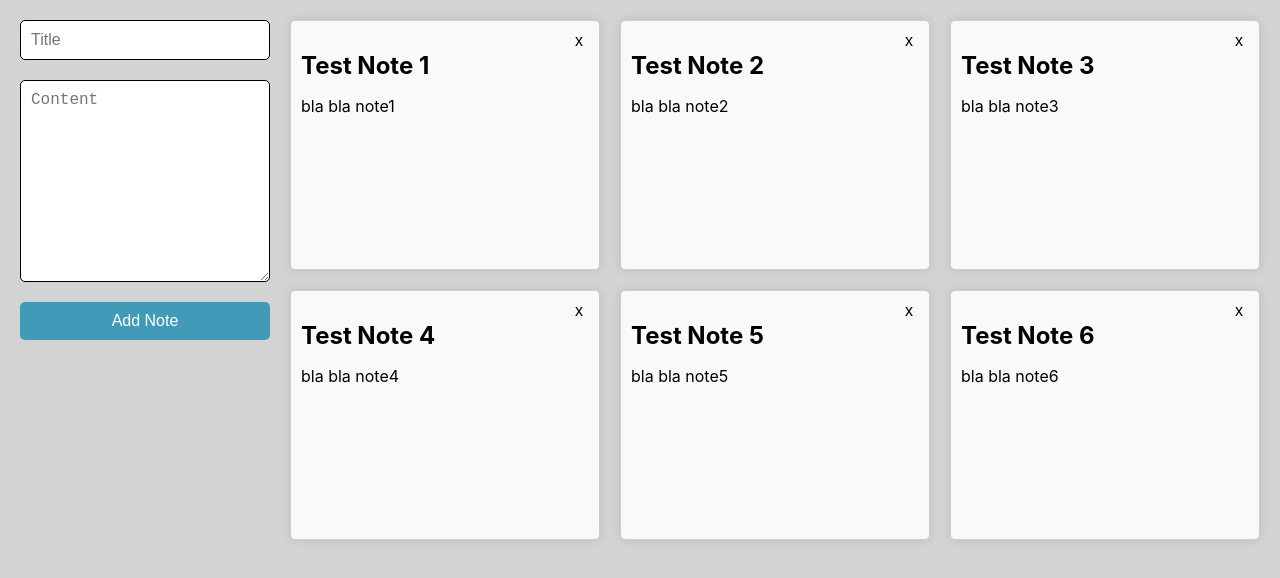
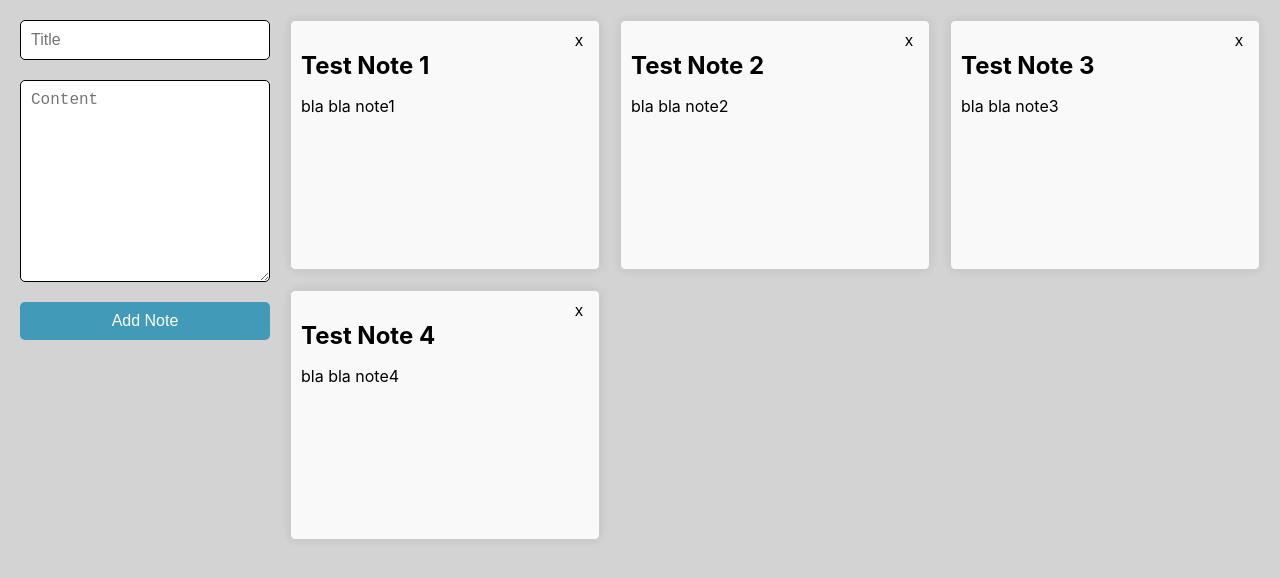
Before and after one commit to Babanila/note-app, a React (Create React App) app in the folder notes-app/: page / in a window 1280 px wide. Shown: the top 578 px of the page. Built offline with nearby package versions, Linux system fonts and the light colour scheme.

Commit message:
Add edit note handler

```diff
--- a/notes-app/src/App.tsx
+++ b/notes-app/src/App.tsx
@@ -28,22 +28,13 @@ const sampleNote = [
     title: "Test Note 4 ",
     content: "bla bla note4",
   },
-  {
-    id: 5,
-    title: "Test Note 5",
-    content: "bla bla note5",
-  },
-  {
-    id: 6,
-    title: "Test Note 6",
-    content: "bla bla note6",
-  },
 ];
 
 function App() {
   const [notes, setNotes] = useState<Note[]>(sampleNote);
   const [title, setTitle] = useState("");
   const [content, setContent] = useState("");
+  const [selectedNote, setSelectedNote] = useState<Note | null>(null);
 
   const handleAddNote = (event: React.FormEvent) => {
     event.preventDefault();
@@ -60,13 +51,53 @@ function App() {
   };
 
   const handleRemoveNote = (receiveId: number) => {
-    const filteredNotes = notes.filter(note => note.id !== receiveId);
+    const filteredNotes = notes.filter((note) => note.id !== receiveId);
     setNotes(filteredNotes);
+  };
+
+  const handleNoteClick = (note: Note) => {
+    setSelectedNote(note);
+    setTitle(note.title);
+    setContent(note.content);
+  };
+
+  const handleUpdateNote = (event: React.FormEvent) => {
+    event.preventDefault();
+
+    if (!selectedNote) {
+      return;
+    }
+
+    const updatedNote: Note = {
+      id: selectedNote.id,
+      title: title,
+      content: content,
+    };
+
+    const updatedNotesList = notes.map((note) =>
+      note.id === selectedNote.id ? updatedNote : note
+    );
+
+    setNotes(updatedNotesList);
+    setTitle("");
+    setContent("");
+    setSelectedNote(null);
+  };
+
+  const handleCancel = () => {
+    setTitle("");
+    setContent("");
+    setSelectedNote(null);
   };
 
   return (
     <div className="app-container">
-      <form className="note-form" onSubmit={handleAddNote}>
+      <form
+        className="note-form"
+        onSubmit={(event) =>
+          selectedNote ? handleUpdateNote(event) : handleAddNote(event)
+        }
+      >
         <input
           value={title}
           onChange={(event) => setTitle(event.target.value)}
@@ -82,17 +113,24 @@ function App() {
           required
         ></textarea>
 
-        <button type="submit">Add Note</button>
+        {selectedNote ? (
+          <div className="edit-buttons">
+            <button type="submit">Save</button>
+            <button onClick={handleCancel}>Cancel</button>
+          </div>
+        ) : (
+          <button type="submit">Add Note</button>
+        )}
       </form>
 
       <div className="notes-grid">
-        {notes.map(({ id, title, content }) => (
-          <div className="note-item">
+        {notes.map((note) => (
+          <div className="note-item" onClick={() => handleNoteClick(note)}>
             <div className="notes-header">
-              <button onClick={() => handleRemoveNote(id)}>x</button>
+              <button onClick={() => handleRemoveNote(note.id)}>x</button>
             </div>
-            <h2>{title}</h2>
-            <p>{content}</p>
+            <h2>{note.title}</h2>
+            <p>{note.content}</p>
           </div>
         ))}
       </div>
```
